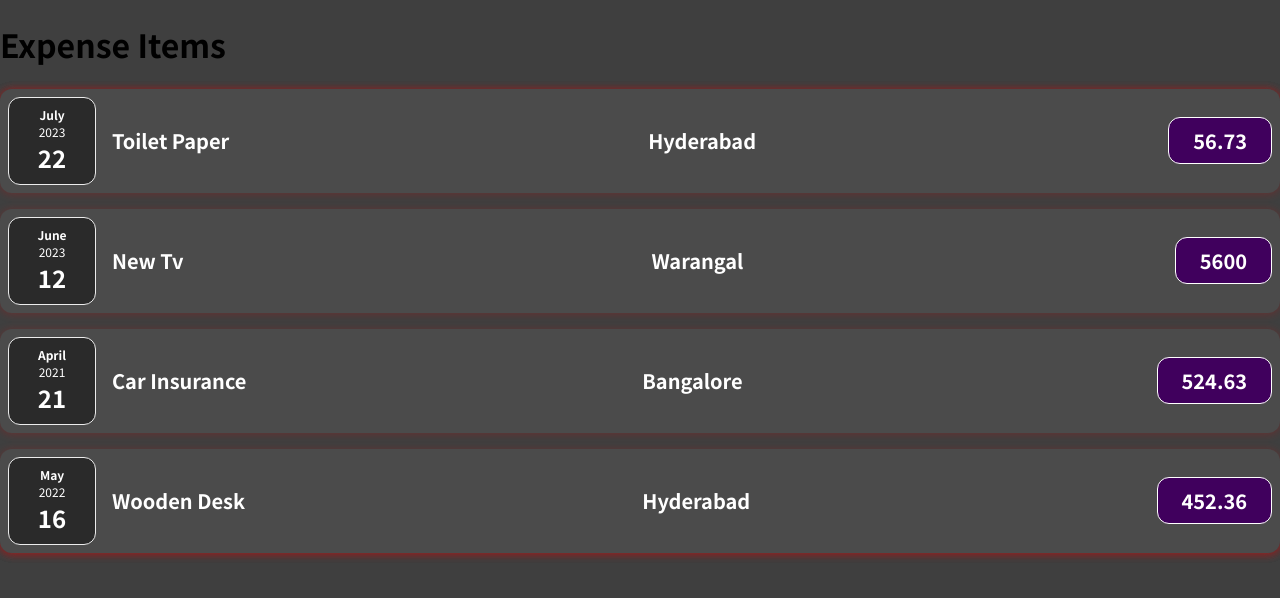
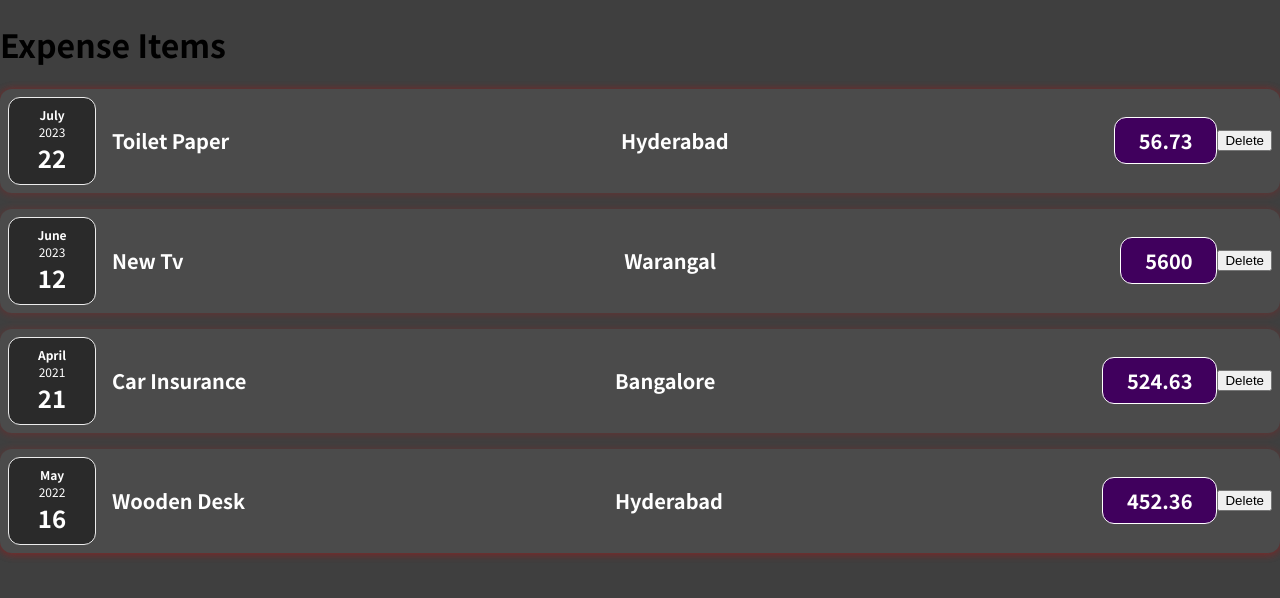
Before and after one commit to navadeep1012/ExpenseTracker, a React (Create React App) app: page / in a window 1280 px wide. Shown: the top 598 px of the page. Built offline with nearby package versions, Linux system fonts and the light colour scheme.

Commit message:
Adding delete event listner

```diff
--- a/src/components/Expenses/ExpenseDetails.js
+++ b/src/components/Expenses/ExpenseDetails.js
@@ -6,9 +6,7 @@
 
 
     return (
-
-
-       <div className="expense-item__description">
+        <div className="expense-item__description">
           <h2>{props.title}</h2>
           <h2>{props.location}</h2>
           <div className="expense-item__price">{props.amount}</div>
--- a/src/components/Expenses/ExpenseItems.js
+++ b/src/components/Expenses/ExpenseItems.js
@@ -6,14 +6,19 @@
 import Card from "../UI/Card";
 
 const ExpenseItem = (props) =>{
+
+  const clickHandler = () =>{
+    console.log('Clicked!');
+  }
   return (
-    <Card className="expense-item">
+    <Card className = 'expense-item'>
         <ExpenseDate date={props.items.date} />
         <ExpenseDetails
           title={props.items.title}
           location={props.items.location}
           amount={props.items.amount}
         />
+        <button onClick={clickHandler}>Delete</button>
     </Card>
   );
 }
--- a/src/components/Expenses/Expenses.js
+++ b/src/components/Expenses/Expenses.js
@@ -2,7 +2,6 @@
 
 import ExpenseItem from "./ExpenseItems";
 import "./Expenses.css";
-import Card from "../UI/Card";
 
 const Expenses = (props) => {
     const expensesobj = [
@@ -37,13 +36,11 @@
     ];
 
   return (
-    <Card>
       <div>
         {expensesobj.map((obj) => {
           return <ExpenseItem key={Math.random()} items={obj} />;
         })}
       </div>
-    </Card>
   );
 }
 export default Expenses;
```
